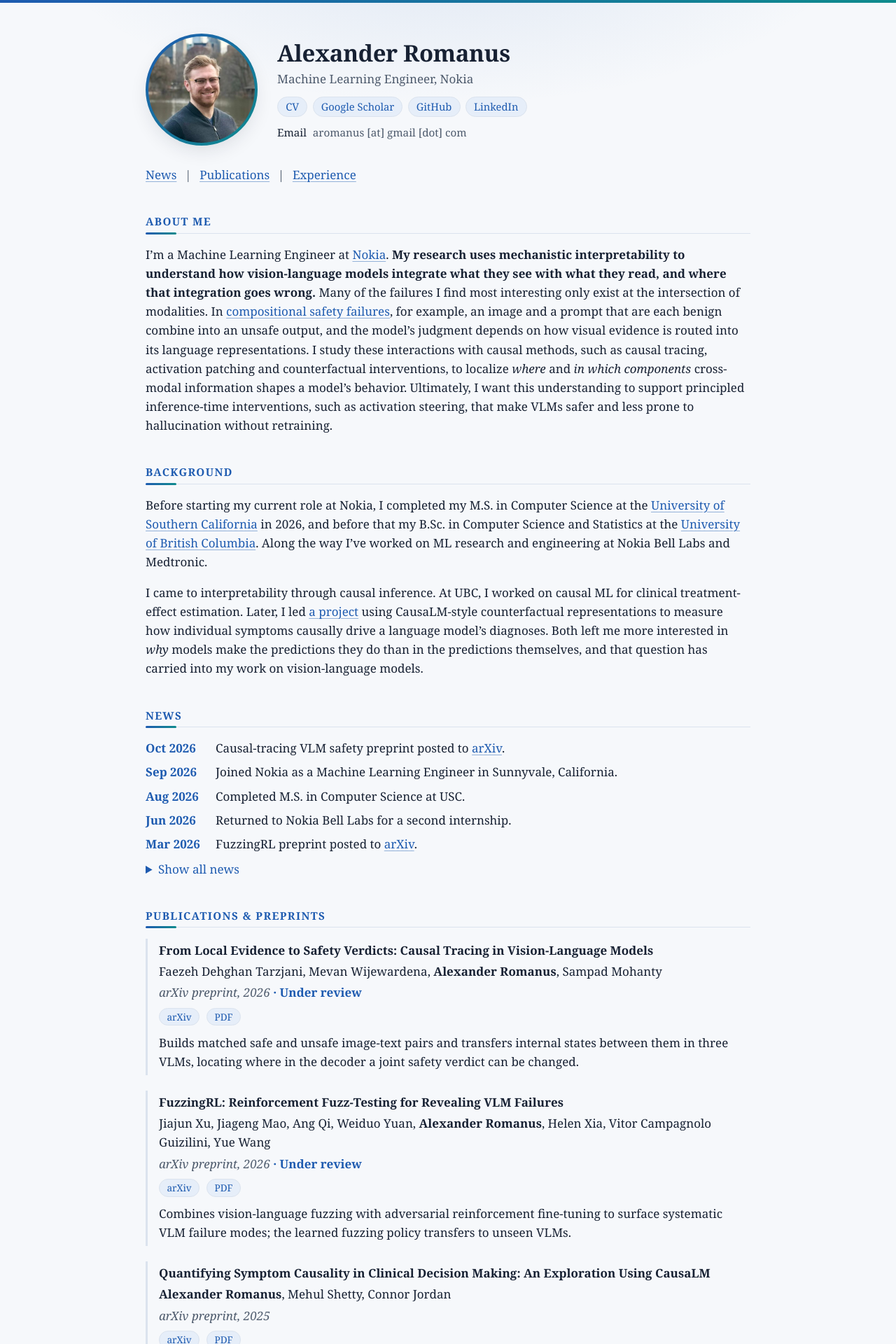
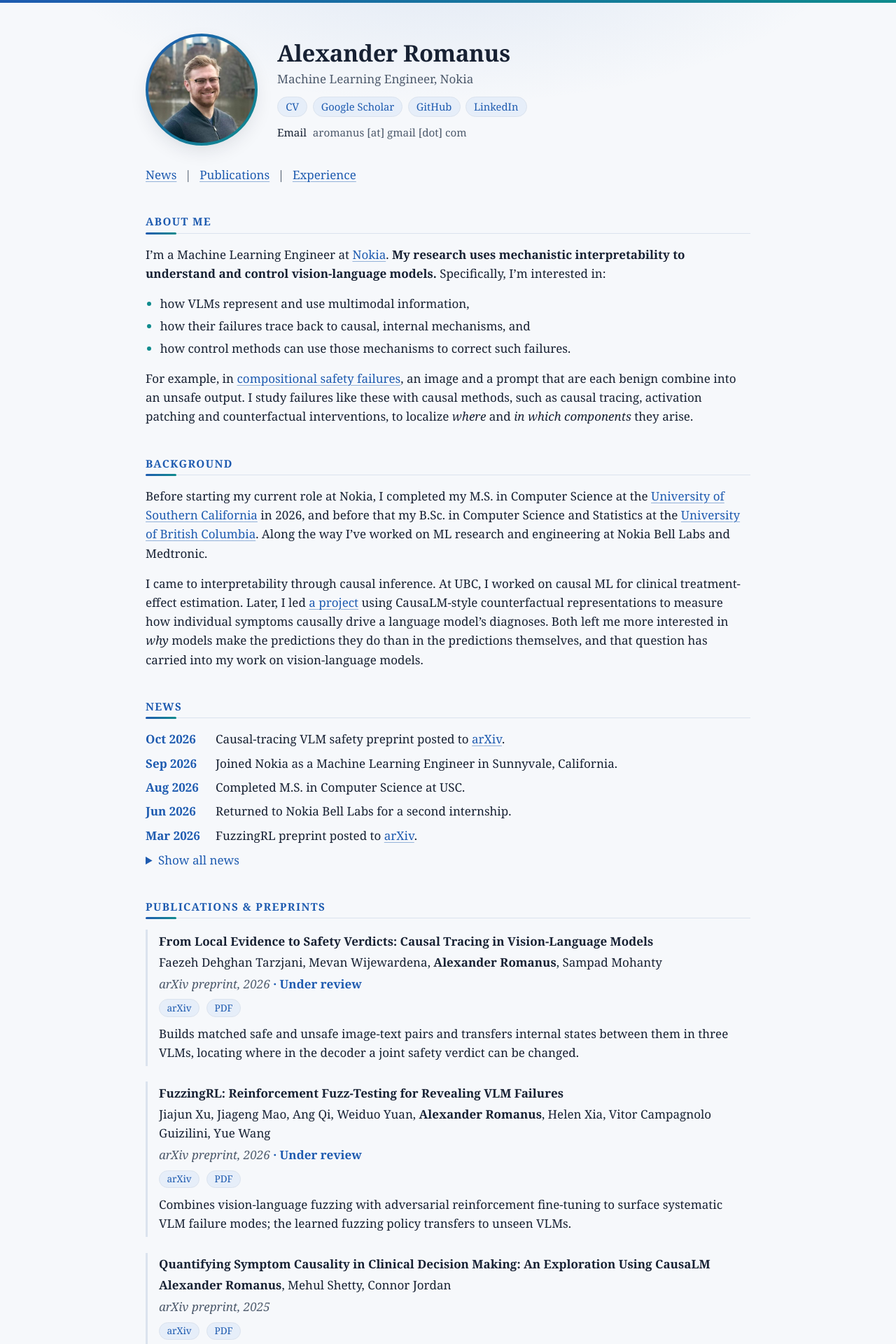
Before and after one commit to Alexr626/alexr626.github.io, a Jekyll site: the page built from index.html, in a window 1280 px wide. Shown: the top 1920 px of the page at 70% size. Built offline with Jekyll 4.4.1, drawn with Linux system fonts in a browser that asks for light colours.

Commit message:
docs: About Me states research aims as three questions
Interpretability and control of vision-language models, with the three aims as a list and the compositional-safety example after it. The meta description follows the new wording.

Co-authored-by: Cursor <cursoragent@cursor.com>

```diff
--- a/_config.yml
+++ b/_config.yml
@@ -3,9 +3,8 @@
 
 title: Alexander Romanus
 description: >-
-  Machine Learning Engineer at Nokia studying how vision-language models combine
-  visual and textual information, using causal tracing, activation patching and
-  activation steering.
+  Machine Learning Engineer at Nokia using mechanistic interpretability to understand
+  and control vision-language models.
 url: https://alexr626.github.io
 baseurl: ""
 lang: en_US
--- a/_data/profile.yml
+++ b/_data/profile.yml
@@ -14,9 +14,8 @@ status: ""
 
 # One-sentence bio used for the meta description and link previews.
 bio: >-
-  Machine Learning Engineer at Nokia studying how vision-language models combine
-  visual and textual information, using causal tracing, activation patching and
-  activation steering.
+  Machine Learning Engineer at Nokia using mechanistic interpretability to understand
+  and control vision-language models.
 
 headshot: /assets/img/headshot.jpg
 headshot_alt: Photo of Alexander Romanus
--- a/_includes/about.md
+++ b/_includes/about.md
@@ -1 +1,7 @@
-I'm a Machine Learning Engineer at [Nokia](https://www.nokia.com/). **My research uses mechanistic interpretability to understand how vision-language models integrate what they see with what they read, and where that integration goes wrong.** Many of the failures I find most interesting only exist at the intersection of modalities. In [compositional safety failures](https://arxiv.org/abs/2610.07514), for example, an image and a prompt that are each benign combine into an unsafe output, and the model's judgment depends on how visual evidence is routed into its language representations. I study these interactions with causal methods, such as causal tracing, activation patching and counterfactual interventions, to localize *where* and *in which components* cross-modal information shapes a model's behavior. Ultimately, I want this understanding to support principled inference-time interventions, such as activation steering, that make VLMs safer and less prone to hallucination without retraining.
+I'm a Machine Learning Engineer at [Nokia](https://www.nokia.com/). **My research uses mechanistic interpretability to understand and control vision-language models.** Specifically, I'm interested in:
+
+- how VLMs represent and use multimodal information,
+- how their failures trace back to causal, internal mechanisms, and
+- how control methods can use those mechanisms to correct such failures.
+
+For example, in [compositional safety failures](https://arxiv.org/abs/2610.07514), an image and a prompt that are each benign combine into an unsafe output. I study failures like these with causal methods, such as causal tracing, activation patching and counterfactual interventions, to localize *where* and *in which components* they arise.
--- a/assets/css/main.scss
+++ b/assets/css/main.scss
@@ -186,6 +186,12 @@ p { margin: 0 0 1rem; }
 }
 .section-nav span { margin: 0 0.45rem; }
 
+/* About Me */
+
+#about ul { margin: 0 0 1rem; padding-left: 1.3rem; }
+#about li { margin-bottom: 0.3rem; }
+#about li::marker { color: var(--accent-2); }
+
 /* News */
 
 details summary { cursor: pointer; }
```
